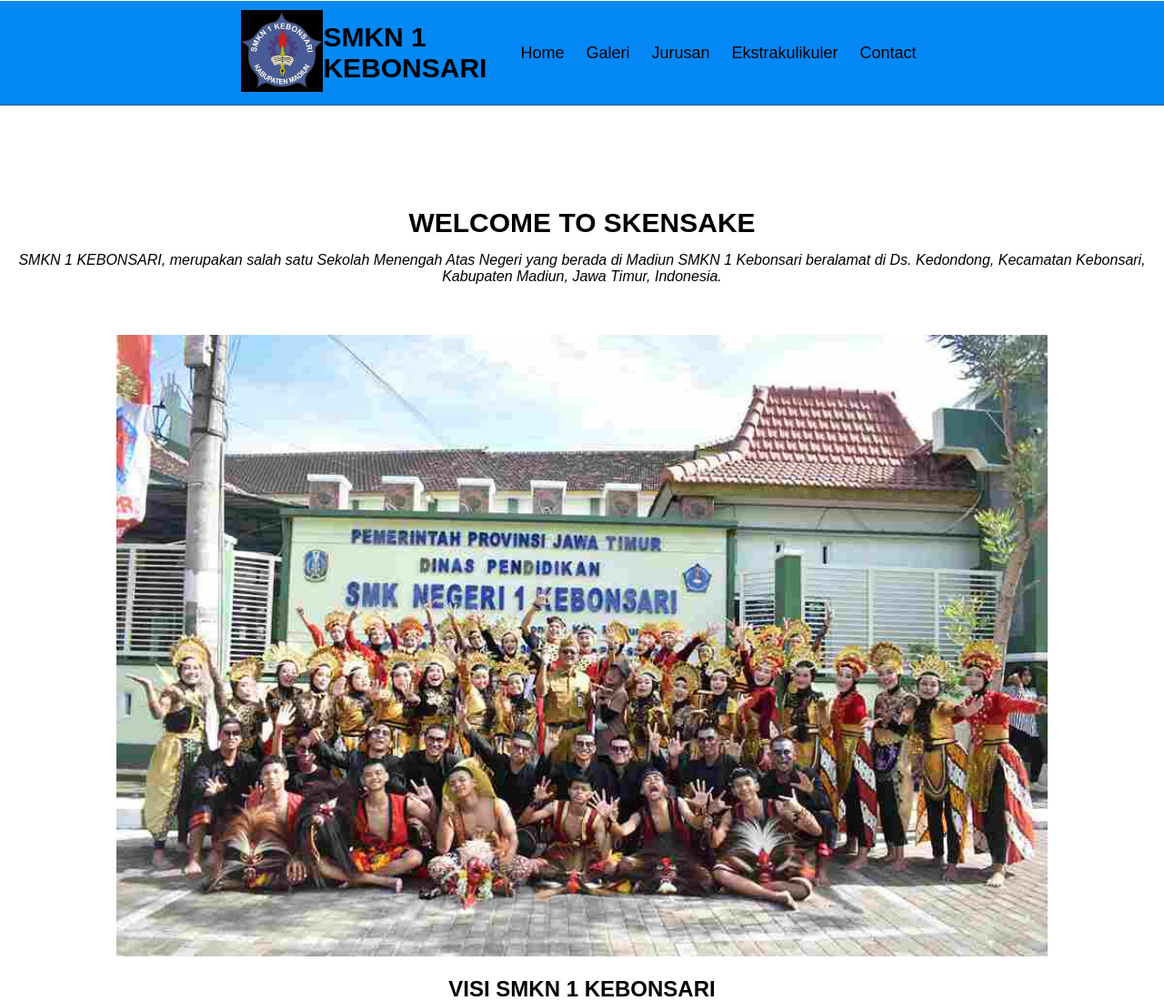
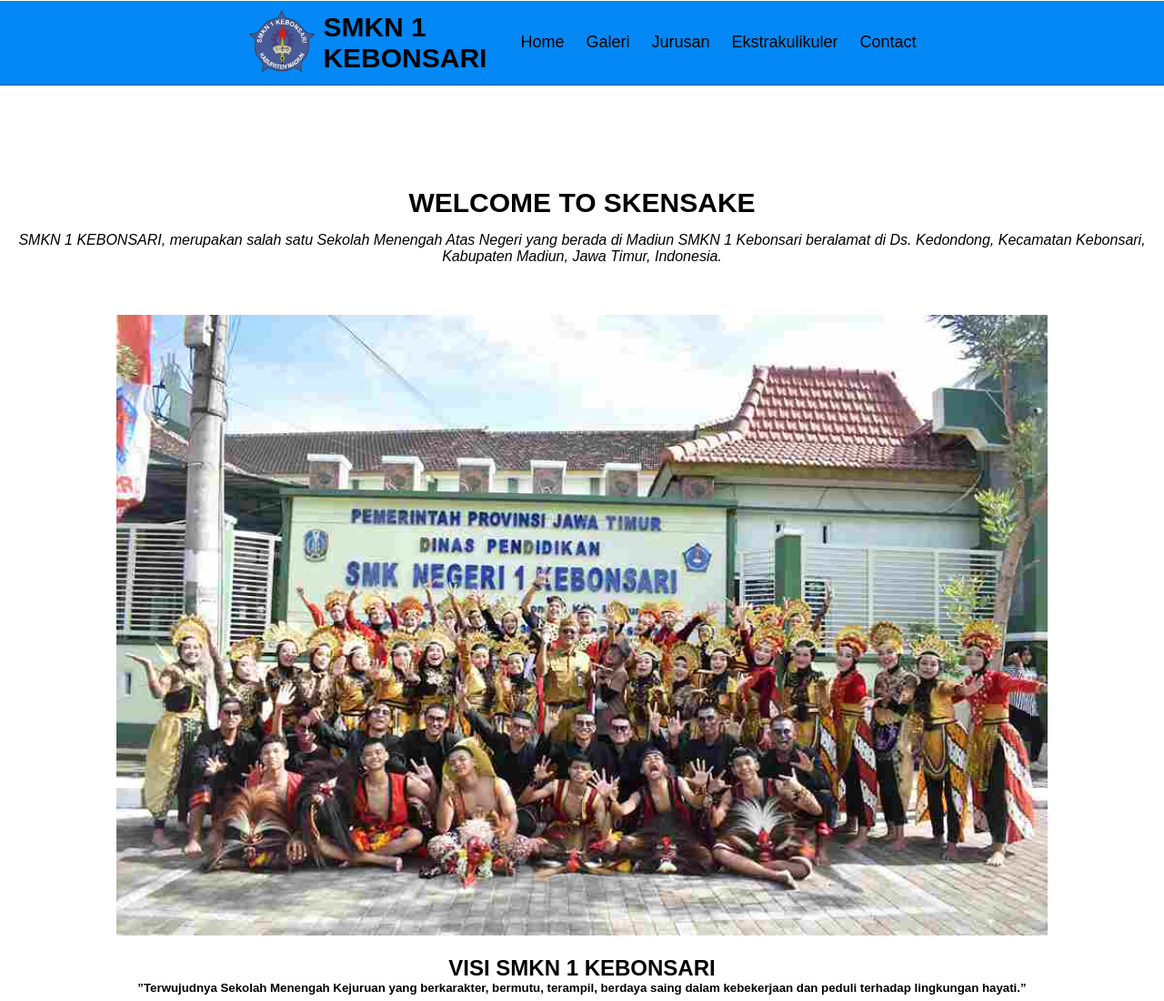
Before and after one commit to fahmixtkjb/Website-Personal.github.io, a plain HTML site: page index.html in a window 1280 px wide. Shown: the top 1100 px of the page at 91% size. Drawn offline with Linux system fonts and the light colour scheme.

Commit message:
Update index.html

```diff
--- a/index.html
+++ b/index.html
@@ -6,13 +6,13 @@
     <meta name="viewport" content="width=device-width, initial-scale=1.0">
     <title>SMKN 1 KEBONSARI</title>
     <link rel="stylesheet" href="style.css">
-  <link rel="shortcut icon" href="logosake.png" width=auto type="image/x-icon">
+  <link rel="shortcut icon" href="logo.png" width=auto type="image/x-icon">
   <meta name="viewport" content="width=device-width, initial-scale=1.0">
 </head>
 <body>
     <nav>
         <ul>
-            <li class="img"><a href="#"><img src="logo.png" alt="" width="90px"></a></li>
+            <li class="img"><a href="#"><img src="logosake.png" alt="" width="90px"></a></li>
             <li class="logo">SMKN 1 KEBONSARI</li>
             <div class="items">
                 <li><a href="index.html">Home</a></li>
```
